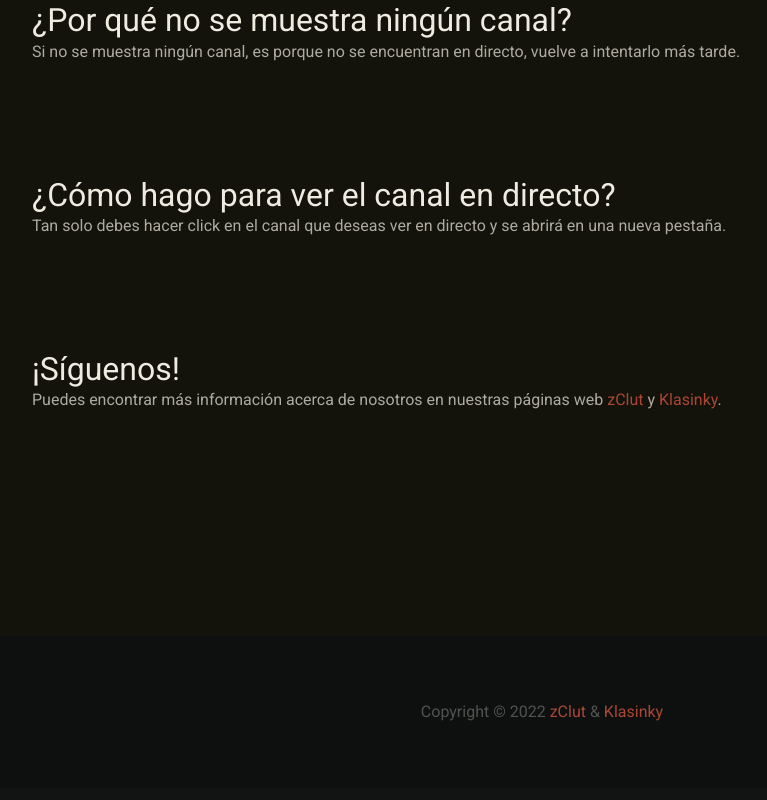
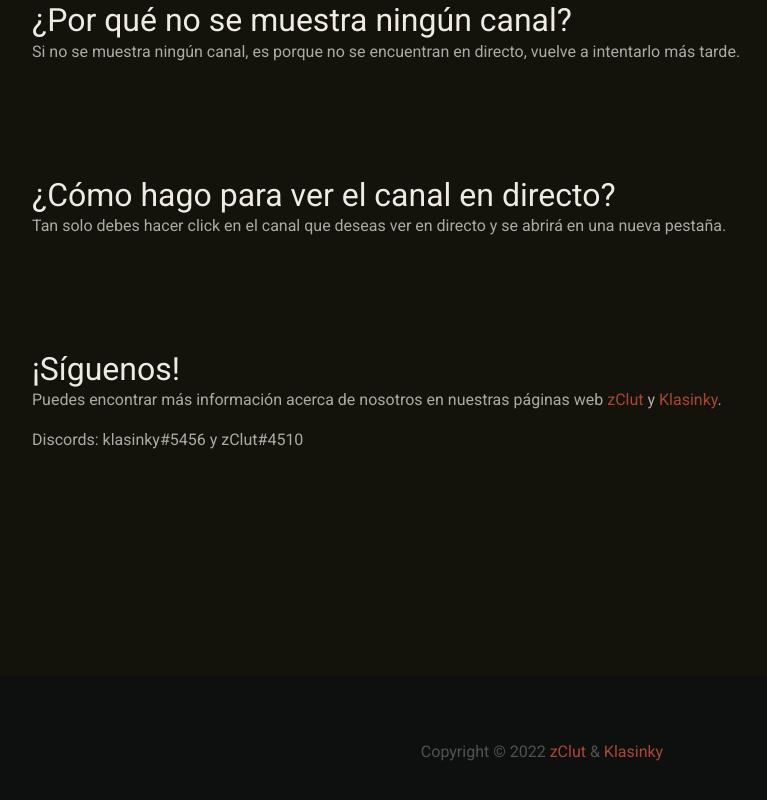
Before and after one commit to klasinky/karmaland-ui, a React (Create React App) app: page / in a window 1280 px wide. Shown: the part 830-1630 px from the top of the page, without its empty margins (98-865 px from the left). Built offline with nearby package versions, Linux system fonts and the light colour scheme; no server answers; the HTML template or start-up script is replaced by a standard one.

Commit message:
:pushpin:|Adding discords

```diff
--- a/src/components/Faqs.jsx
+++ b/src/components/Faqs.jsx
@@ -33,7 +33,7 @@ const Faqs = () => {
                                 <a href="https://www.klasinky.com/" target={"_blank"} rel="noreferrer">Klasinky</a>
                                 .
                             </p>
-
+                            <p>Discords: klasinky#5456 y zClut#4510</p>
                         </div>
                     </div>
                 </div>
```
